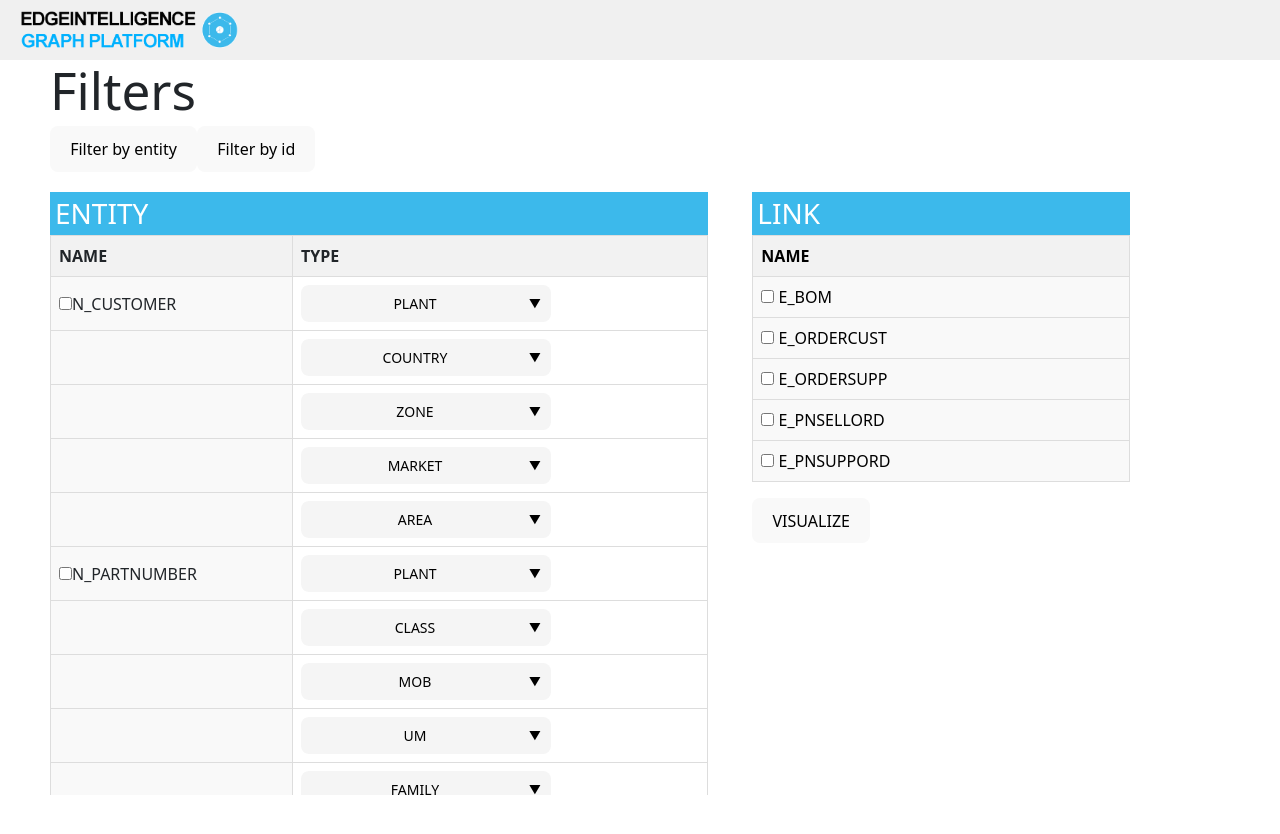
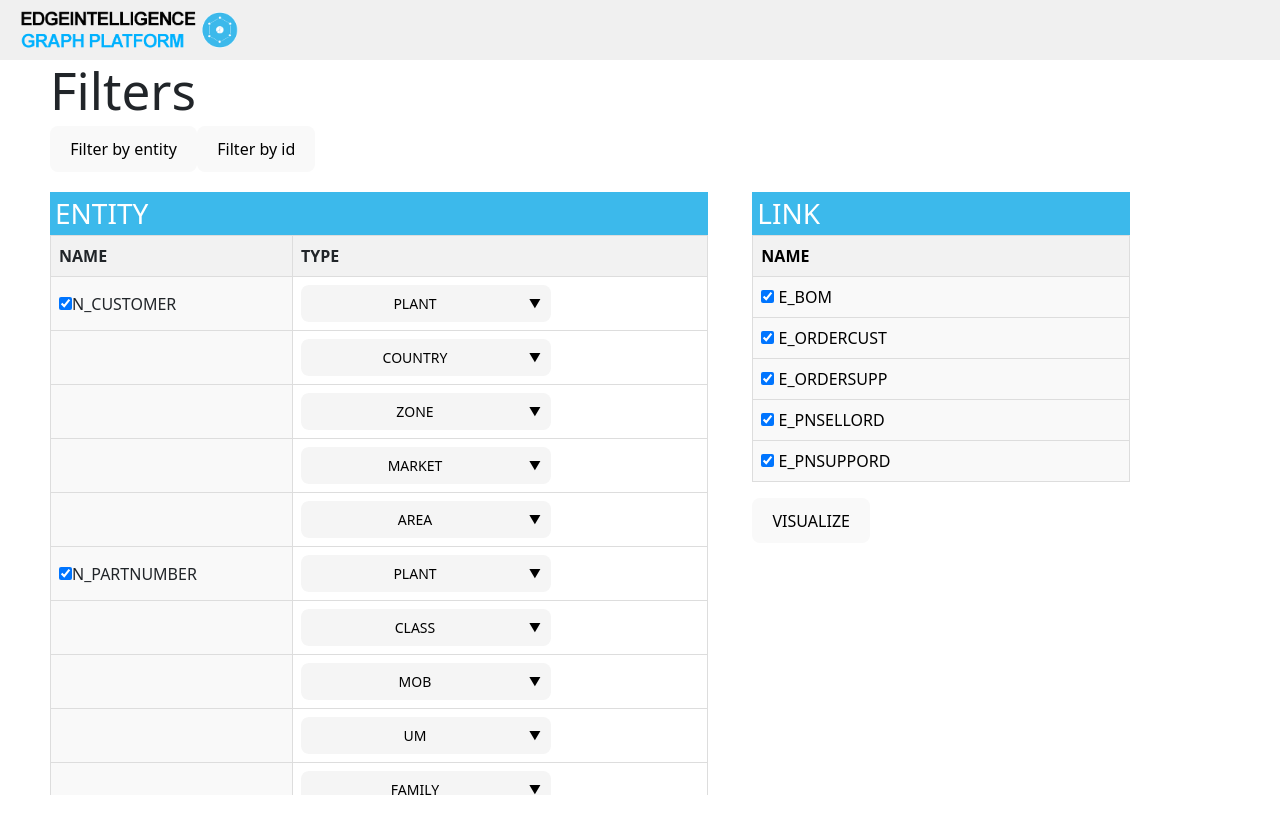
Before and after one commit to aamir910/3d-force-network-graph-, a React (Vite) app: page /visualize in a window 1280 px wide. Shown: the top 834 px of the page. Built offline with nearby package versions, Linux system fonts and the light colour scheme.

Commit message:
udpate the checked data there

```diff
--- a/src/components/visualize/ForceGraph3D.jsx
+++ b/src/components/visualize/ForceGraph3D.jsx
@@ -27,18 +27,20 @@ const Visualize_filteration = () => {
   const [entityHeaders, setEntityHeaders] = useState({});
   const [linkHeaders, setLinkHeaders] = useState({});
   const [entityData, setEnitityData] = useState({});
+
   const [checkedEntities, setCheckedEntities] = useState({});
   const [checkedLinks, setCheckedLinks] = useState({});
-  const [checkedEntityNames, setCheckedEntityNames] = useState([]);
-  const [checkedLinkNames, setCheckedLinkNames] = useState([]);
+
+  const [checkedEntityNames, setCheckedEntityNames] = useState(['N_CUSTOMER' ,'N_PARTNUMBER',"N_PURCHORDER","N_SELLORDER", "N_SUPPLIER" ,"E_BOM", "E_ORDERCUST","E_ORDERSUPP" ,"E_PNSELLORD","E_PNSUPPORD" ]);
+  const [checkedLinkNames, setCheckedLinkNames] = useState(["E_BOM", "E_ORDERCUST","E_ORDERSUPP" ,"E_PNSELLORD","E_PNSUPPORD" ]);
   const navigate = useNavigate();
   const [checkedDropdownItems, setCheckedDropdownItems] = useState({});
   const [selectedEntity, setSelectedEntity] = useState('');
   const [inputValue, setInputValue] = useState('');
   const [inputData, setInputData] = useState({});
 
-  const [SelectEntityNames, setSelectEntityNames] = useState(false);
-  const [SelectLinkNames, setSelectLinkNames] = useState(false);
+  // const [SelectEntityNames, setSelectEntityNames] = useState(false);
+  // const [SelectLinkNames, setSelectLinkNames] = useState(false);
 
   useEffect(() => {
     const loadCSV = (filePath) => {
@@ -342,7 +344,7 @@ const Visualize_filteration = () => {
                                                       onChange={() =>
                                                       {
 
-                                                        setSelectEntityNames(true) ,
+                                                        // setSelectEntityNames(true) ,
                                                         handleEntityData(
                                                           filePath,
                                                           header,
@@ -471,7 +473,7 @@ const Visualize_filteration = () => {
                                   onChange={() =>
                                   {
 
-                                    setSelectLinkNames(true);
+                                    // setSelectLinkNames(true);
                                     handleLinkData(filePath)
                                   }
                                   }
@@ -489,12 +491,11 @@ const Visualize_filteration = () => {
                     </table>
                     <button
   onClick={() => {
-    if (!SelectEntityNames && !SelectLinkNames ) {
+    if (false ) {
 
       alert('Please select the file first');
     }
     else {
-      handleInputData();
         navigate("/3d_graph", {
           state: {
             checkedEntityNames,
```
